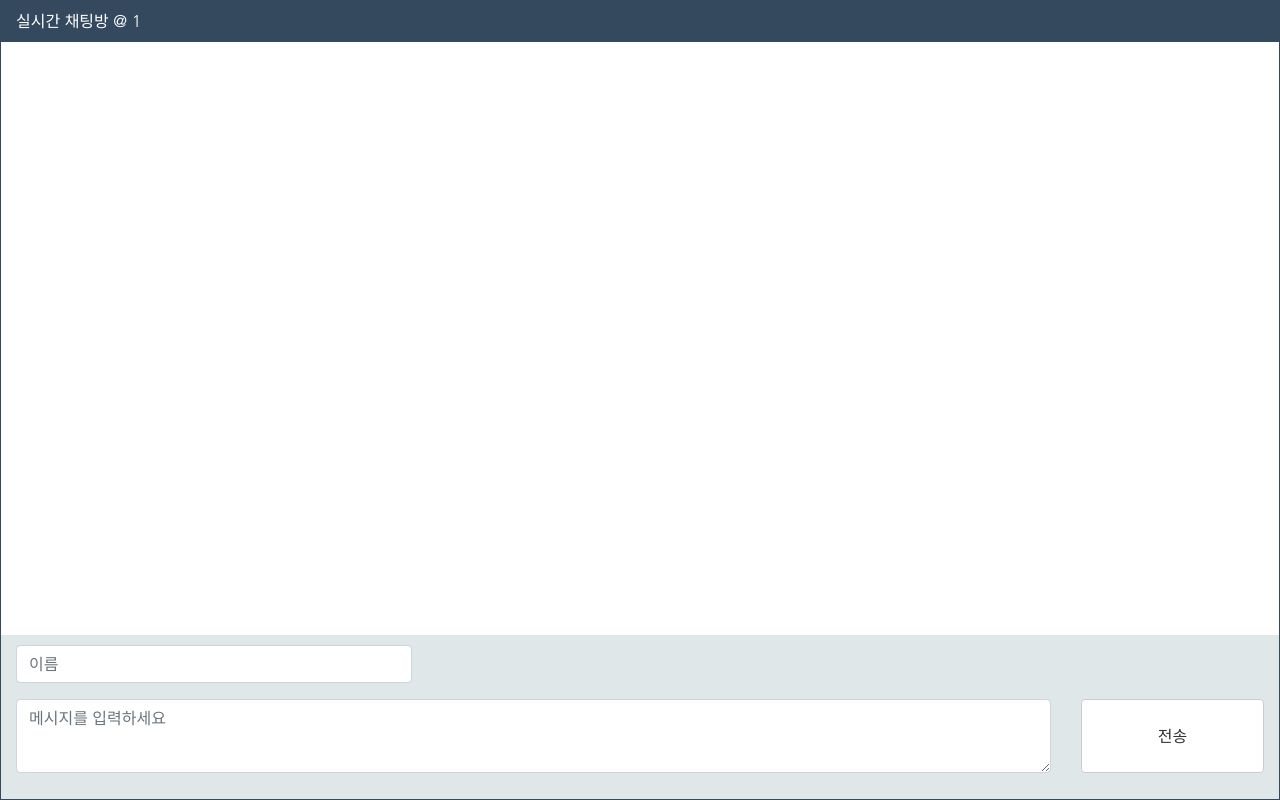
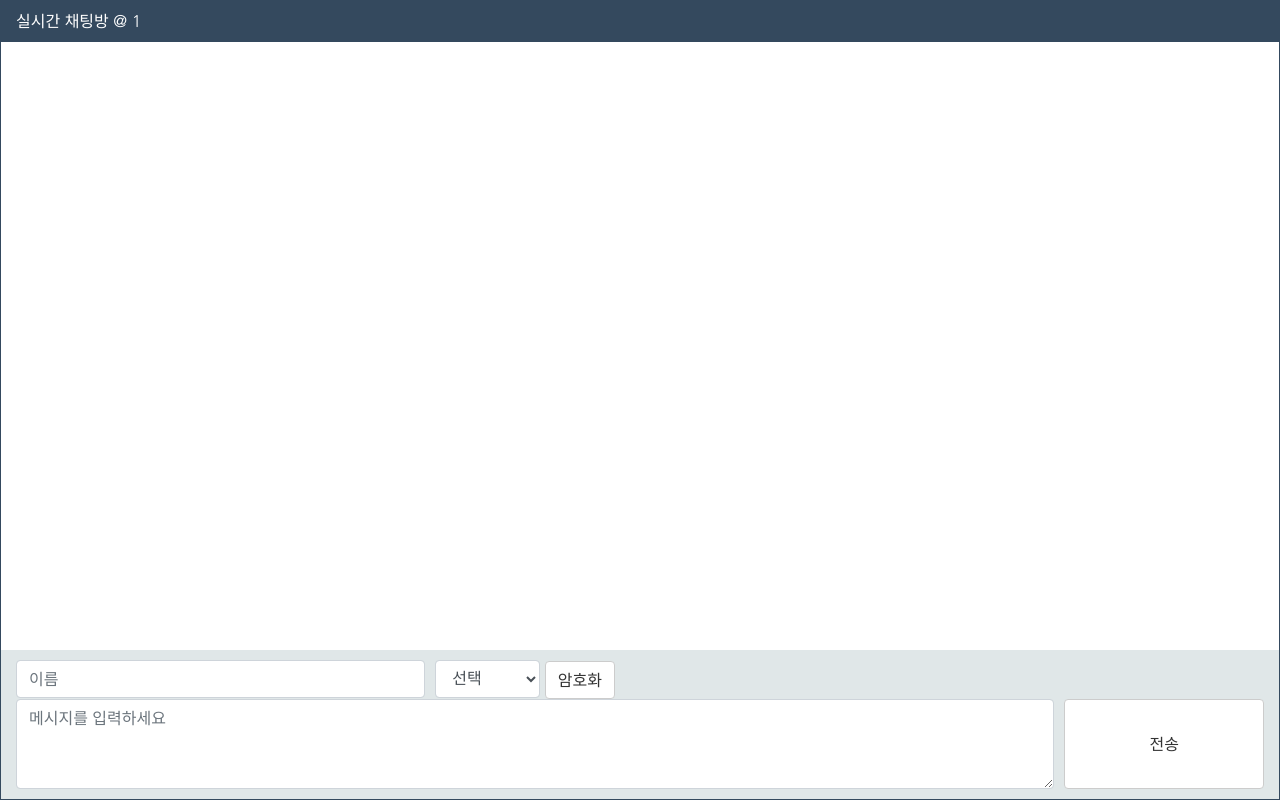
Before and after one commit to sunghwan2789/ci-chat, a Django app: page /chat/1/ in a window 1280 px wide. Run offline with Django 3.2, Linux system fonts and the light colour scheme; data comes from the database, SQL or seed files in the repository; data that the repository does not hold is empty; some libraries are stand-ins or nearby versions; some web fonts are replaced.

Commit message:
메시지 입력 창 스타일 수정

```diff
--- a/chat/templates/chat/room.html
+++ b/chat/templates/chat/room.html
@@ -9,6 +9,8 @@
         <title>ci_chat</title>
         <script src="{% static 'js/jquery-3.4.1.min.js' %}"></script>
         <script src="{% static 'bootstrap-4.3.1-dist/js/bootstrap.min.js' %}"></script>
+        <script src="{% static 'js/chat.js' %}"></script>
+        <script src="{% static 'js/reconnecting-websocket.min.js' %}"></script>
         <script>
             const onSubmit = (e) => {
                 e.preventDefault()
@@ -34,27 +36,23 @@
             </div>
             <div class="portlet-footer">
             <form id="form" onsubmit="onSubmit(...arguments)">
-                <div class="row">
-                    <div class="form-group col-4">
+                <div class="form-row">
+                    <div class="col-4">
                         <input type="text" id="holder" name="holder" class="form-control" placeholder="이름" maxlength="20">
                     </div>
-                    <!-- <div>
-                        <select name="code">
+                    <div class="col">
+                        <select class="form-control d-inline-block w-auto" id="code" name="code">
                             <option value="">선택</option>
                             <option value="morse">모스부호</option>
-                            <option value="v2">.</option>
-                            <option value="v3">.</option>
                         </select>
+                        <button type="button" class="btn btn-white">암호화</button>
                     </div>
-                    <div>
-                        <button type="button" class="btn btn-white btn-block" style="height:100%" onclick="#">변환</button>
-                    </div> -->
                 </div>
-                <div class="row" style="height: 90px">
-                    <div class="form-group col-10">
+                <div class="form-row" style="height: 90px">
+                    <div class="col-10">
                         <textarea id="message" name="message" class="form-control h-100" placeholder="메시지를 입력하세요" maxlength="100"></textarea>
                     </div>
-                    <div class="form-group col-2">
+                    <div class="col-2">
                         <button type="submit" class="btn btn-white btn-block h-100">전송</button>
                     </div>
                 </div>
```
